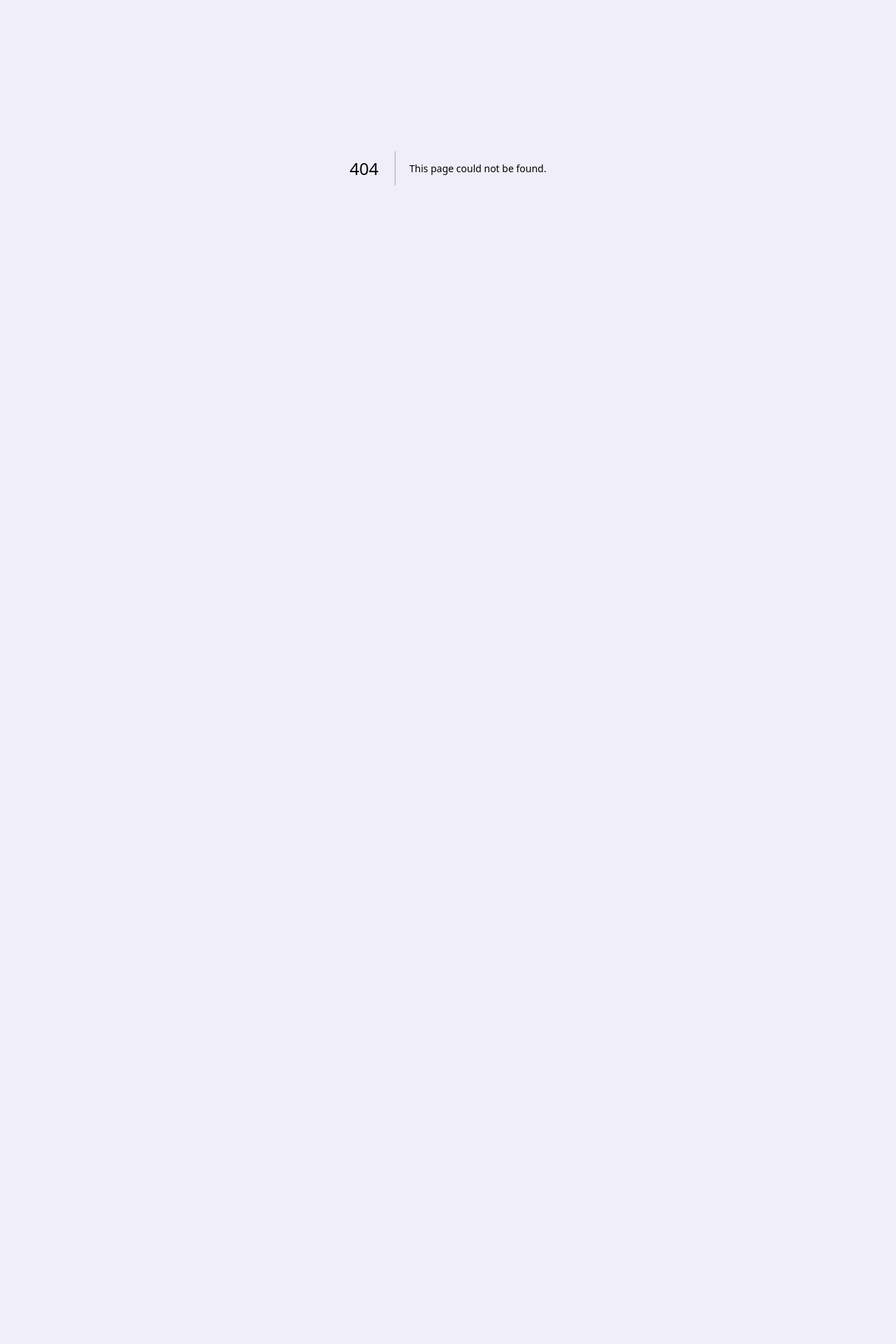
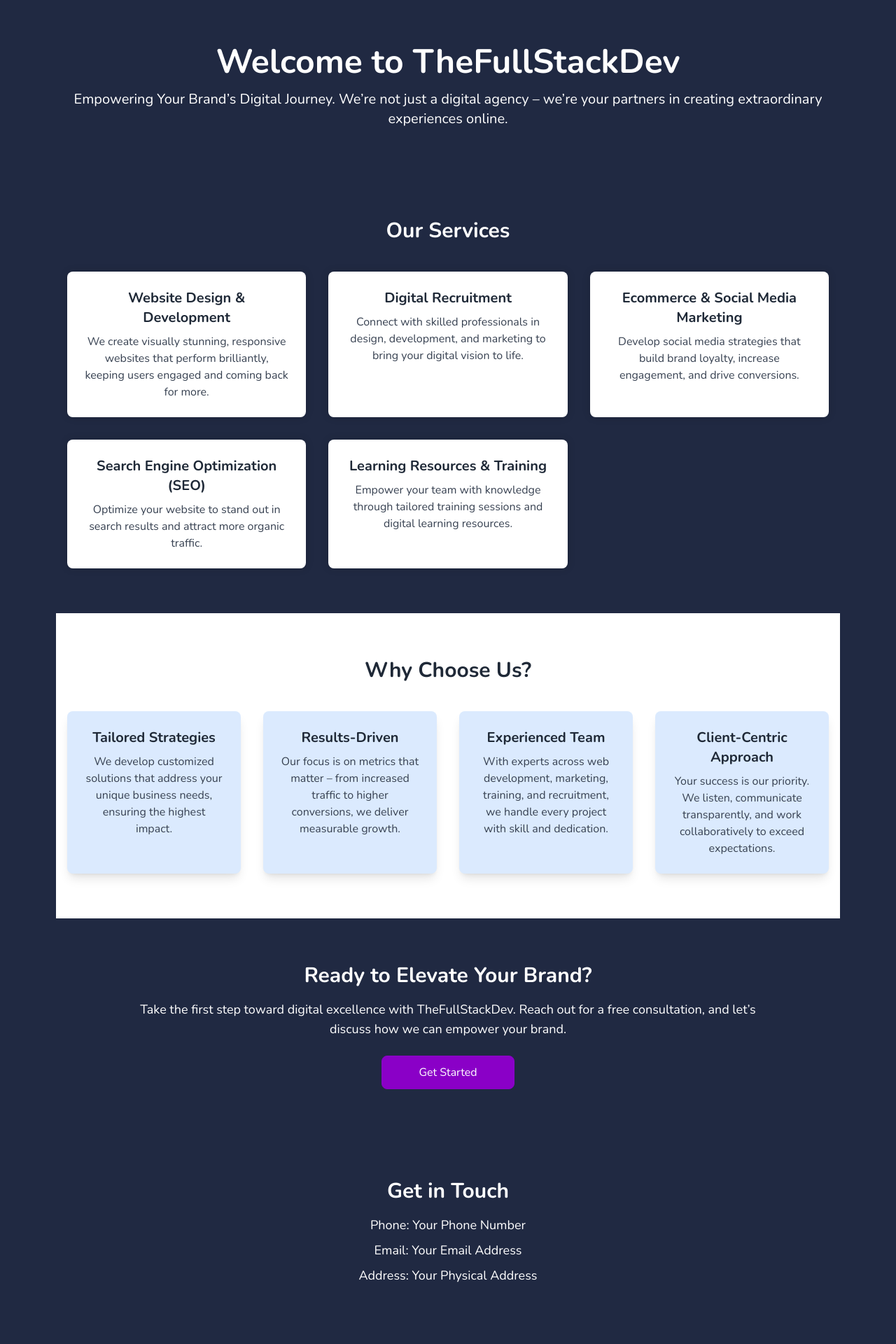
Before and after one commit to dev-ransom/landing-page, a Next.js app: page /about-us in a window 1280 px wide. Before the commit this address had no page. Shown: the part 160-2080 px from the top of the page at 70% size. Before the commit the page ends 800 px from the top, so only its background shows below. Built offline with nearby package versions, Linux system fonts and the light colour scheme.

Commit message:
added about page

```diff
--- a/package.json
+++ b/package.json
@@ -9,6 +9,7 @@
     "lint": "next lint"
   },
   "dependencies": {
+    "framer-motion": "^11.11.11",
     "next": "15.0.1",
     "react": "19.0.0-rc-69d4b800-20241021",
     "react-dom": "19.0.0-rc-69d4b800-20241021",
--- /dev/null
+++ b/src/app/(pages)/about-us/page.tsx
@@ -0,0 +1,163 @@
+"use client";
+import React from "react";
+import { motion } from "framer-motion";
+import { navItems, whyChooseUs } from "@/constants";
+import { aboutItemsProps } from "@/types";
+import Button from "@/components/Button";
+import { useRouter } from "next/navigation";
+
+const Page = () => {
+	const router = useRouter();
+	return (
+		<div className="text-gray-800 bg-[#202942]  lg:pt-[20vh] pt-[15vh] lg:px-20 h-full pb-10 ">
+			{/* Hero Section */}
+			<motion.section
+				className="text-white py-16 px-4"
+				initial={{ opacity: 0, y: -50 }}
+				animate={{ opacity: 1, y: 0 }}
+				transition={{ duration: 0.8, ease: "easeOut" }}
+			>
+				<div className="max-w-6xl mx-auto text-center">
+					<h1 className="text-4xl md:text-5xl font-bold mb-4">
+						Welcome to TheFullStackDev
+					</h1>
+					<p className="text-lg md:text-xl">
+						Empowering Your Brand’s Digital Journey. We’re not just a
+						digital agency – we’re your partners in creating extraordinary
+						experiences online.
+					</p>
+				</div>
+			</motion.section>
+
+			{/* Our Services Section */}
+			<section className="py-16 px-4">
+				<div className="max-w-6xl mx-auto text-center">
+					<motion.h2
+						className="text-3xl font-bold mb-10 text-white"
+						initial={{ opacity: 0 }}
+						whileInView={{ opacity: 1 }}
+						transition={{ duration: 0.6, ease: "easeOut" }}
+					>
+						Our Services
+					</motion.h2>
+					<motion.div
+						className="grid md:grid-cols-2 lg:grid-cols-3 gap-8"
+						initial="hidden"
+						animate="visible"
+						variants={{
+							hidden: {},
+							visible: { transition: { staggerChildren: 0.2 } },
+						}}
+					>
+						{navItems.map((item, index) => (
+							<ServiceCard
+								key={index}
+								title={item.title}
+								description={item.description}
+							/>
+						))}
+					</motion.div>
+				</div>
+			</section>
+
+			{/* Why Choose Us Section */}
+			<section className="bg-white py-16 px-4">
+				<div className="max-w-6xl mx-auto text-center">
+					<motion.h2
+						className="text-3xl font-bold mb-10"
+						initial={{ opacity: 0 }}
+						whileInView={{ opacity: 1 }}
+						transition={{ duration: 0.6, ease: "easeOut" }}
+					>
+						Why Choose Us?
+					</motion.h2>
+					<motion.div
+						className="grid md:grid-cols-2 lg:grid-cols-4 gap-8"
+						initial="hidden"
+						whileInView="visible"
+						variants={{
+							hidden: {},
+							visible: { transition: { staggerChildren: 0.2 } },
+						}}
+					>
+						{whyChooseUs.map((item, index) => (
+							<WhyChooseUsCard
+								key={index}
+								title={item.title}
+								description={item.description}
+							/>
+						))}
+					</motion.div>
+				</div>
+			</section>
+
+			{/* CTA Section */}
+			<motion.section
+				className="bg-[#202942] text-white py-16 px-4"
+				initial={{ opacity: 0, scale: 0.9 }}
+				whileInView={{ opacity: 1, scale: 1 }}
+				transition={{ duration: 0.7, ease: "easeOut" }}
+			>
+				<div className="max-w-4xl mx-auto text-center">
+					<h2 className="text-3xl font-bold mb-4">
+						Ready to Elevate Your Brand?
+					</h2>
+					<p className="text-lg mb-6">
+						Take the first step toward digital excellence with TheFullStackDev.
+						Reach out for a free consultation, and let’s discuss how we can
+						empower your brand.
+					</p>
+					<div className="w-full flex justify-center items-center">
+						<Button
+							label="Get Started"
+							type="button"
+							onClick={() => router.push("/about-us")}
+						/>
+					</div>
+				</div>
+			</motion.section>
+
+			{/* Contact Section */}
+			<motion.section
+				className="py-16 px-4"
+				initial={{ opacity: 0, y: 50 }}
+				whileInView={{ opacity: 1, y: 0 }}
+				transition={{ duration: 0.8, ease: "easeOut" }}
+			>
+				<div className="max-w-6xl mx-auto text-center text-white">
+					<h2 className="text-3xl font-bold mb-4">Get in Touch</h2>
+					<p className="text-lg mb-2">Phone: Your Phone Number</p>
+					<p className="text-lg mb-2">Email: Your Email Address</p>
+					<p className="text-lg">Address: Your Physical Address</p>
+				</div>
+			</motion.section>
+		</div>
+	);
+};
+
+// Card Components with Animation
+const ServiceCard = ({ title, description }: aboutItemsProps) => (
+	<motion.div
+		className="bg-white p-6 shadow-custom rounded-lg"
+		initial={{ opacity: 0, y: 20 }}
+		whileInView={{ opacity: 1, y: 0 }}
+		transition={{ duration: 0.5, ease: "easeOut" }}
+	>
+		<h3 className="text-xl font-bold mb-2">{title}</h3>
+		<p className="text-gray-700">{description}</p>
+	</motion.div>
+);
+
+const WhyChooseUsCard = ({ title, description }: aboutItemsProps) => (
+	<motion.div
+		className="bg-blue-100 p-6 shadow-lg rounded-lg"
+		initial={{ opacity: 0, y: 20 }}
+		whileInView={{ opacity: 1, y: 0 }}
+		transition={{ duration: 0.5, ease: "easeOut" }}
+	>
+		<h3 className="text-xl font-bold mb-2">{title}</h3>
+		<p className="text-gray-700">{description}</p>
+	</motion.div>
+);
+
+export default Page;
--- a/src/app/layout.tsx
+++ b/src/app/layout.tsx
@@ -1,6 +1,8 @@
 import type { Metadata } from "next";
 import "./globals.css";
-
+import Navbar from "@/components/Navbar";
+import Footer from "@/components/Footer";
+import BackToTopButton from "@/components/BackToTop";
 
 export const metadata: Metadata = {
 	title: "Create fullsnackdev landing page",
@@ -15,10 +17,11 @@ export default function RootLayout({
 	return (
 		<html lang="en">
 			<body className="bg-bgColor">
-        <main className="overflow-hidden">
-        {children}
-        </main>
-        </body>
+				<Navbar bgColor="bg-[#202942]" boxShadow="shadow-sm" />
+				<main className="overflow-hidden">{children}</main>
+				<Footer />
+				<BackToTopButton />
+			</body>
 		</html>
 	);
 }
--- a/src/app/page.tsx
+++ b/src/app/page.tsx
@@ -1,23 +1,27 @@
 "use client";
 
 import Affiliate from "@/components/Affiliate";
-import BackToTopButton from "@/components/BackToTop";
+import { motion } from "framer-motion";
 import Button from "@/components/Button";
 import Contact from "@/components/Contact";
-import Footer from "@/components/Footer";
 import HowItWorks from "@/components/HowItWorks";
-import Navbar from "@/components/Navbar";
 import Networking from "@/components/Networking";
+import { useRouter } from "next/navigation";
 import { FaRegEnvelope } from "react-icons/fa";
 import { FiBook } from "react-icons/fi";
 
 export default function Home() {
+	const router = useRouter();
 	return (
 		<main className="bg-[#202942] w-full h-full">
-			<Navbar bgColor='bg-[#202942]' boxShadow="shadow-sm" />
 			<div className="lg:pt-[20vh] pt-[15vh] lg:px-20 h-full pb-10 ">
 				<div className="w-full flex-col flex lg:flex-row px-3">
 					<div className="lg:flex-1 md:pr-10 lg:text-center md:text-left mt-10 w-full">
+						<motion.section
+							initial={{ opacity: 0, y: -50 }}
+							animate={{ opacity: 1, y: 0 }}
+							transition={{ duration: 0.8, ease: "easeOut" }}
+						>
 							<h1 className="capitalize text-[45px] text-white">
 								our creativity is your
 								<span className="text-baseColor"> success</span>
@@ -26,14 +30,17 @@ export default function Home() {
 								Launch your campaign and benefit from our expertise on designing
 								and managing conversion centered bootstrap v5 html page.
 							</p>
+						</motion.section>
+
 						<div className="flex lg:flex-row flex-col gap-4 pt-8">
 							<Button
 								label="Get Started"
 								type="button"
 								icon={<FaRegEnvelope />}
+								onClick={() => router.push("/about-us")}
 							/>
 							<Button
-								label="Documentation"
+								label="Login"
 								type="button"
 								bgColor="bg-bgColor hover:bg-baseColor transition-all duration-300"
 								classes="text-baseColor hover:text-white"
@@ -55,8 +62,6 @@ export default function Home() {
 			<HowItWorks />
 			<Networking />
 			<Contact />
-			<Footer />
-			<BackToTopButton />
 		</main>
 	);
 }
--- a/src/components/BackToTop.tsx
+++ b/src/components/BackToTop.tsx
@@ -1,3 +1,4 @@
+"use client"
 import { useState, useEffect } from 'react';
 import { FaArrowUp } from 'react-icons/fa';
 
--- a/src/components/Button.tsx
+++ b/src/components/Button.tsx
@@ -1,16 +1,4 @@
-import { ReactNode } from "react";
-
-interface ButtonProps {
-	label: string;
-	width?: string;
-	icon?: ReactNode;
-	bgColor?: string;
-	rightIcon?: ReactNode;
-	type?: "button" | "submit";
-	classes?: string;
-	height?: string;
-	borderB?: string;
-}
+import { ButtonProps } from "@/types";
 
 const Button = ({
 	label,
@@ -22,10 +10,12 @@ const Button = ({
 	classes = "text-white",
 	height = "h-[48px]",
 	borderB = "border border-baseColor",
+	onClick,
 }: ButtonProps) => {
 	return (
 		<button
 			type={type}
+			onClick={onClick}
 			className={`${width} ${bgColor} ${height} cursor-pointer rounded-lg  ${classes} flex items-center justify-center gap-2 ${borderB}`}
 		>
 			{icon && <span className="flex items-center">{icon}</span>}
--- a/src/components/Navbar.tsx
+++ b/src/components/Navbar.tsx
@@ -1,3 +1,4 @@
+"use client"
 import { NAV_LINKS } from "@/constants";
 import Image from "next/image";
 import Link from "next/link";
@@ -14,7 +15,6 @@ const Navbar = ({
 }) => {
 	const [isOpen, setIsOpen] = useState(false);
 
-	// Toggle function for the mobile menu
 	const toggleMenu = () => {
 		setIsOpen(!isOpen);
 	};
--- a/src/constants/index.ts
+++ b/src/constants/index.ts
@@ -1,5 +1,5 @@
 export const NAV_LINKS = [
-	{ href: "/about", key: "who we are ", label: "who we are" },
+	{ href: "/about-us", key: "who we are ", label: "who we are" },
 	{ href: "/contact-us", key: "contactUS", label: "contact us" },
 
 ];
@@ -70,20 +70,56 @@ export const HowItWorksData = [
 ];
 
 export const companyInfo = [
-	{ id: 1, label: "About Us", href: "" },
-	{ id: 2, label: "Services", href: "" },
-	{ id: 3, label: "Team", href: "" },
-	{ id: 4, label: "Pricing", href: "" },
-	{ id: 5, label: "Project", href: "" },
+	{ id: 1, label: "About Us", href: "/about-us" },
 	{ id: 6, label: "Careers", href: "" },
 	{ id: 7, label: "Blog", href: "" },
-	{ id: 8, label: "Login", href: "" },
 ];
 
 export const useFulLink = [
 	{ id: 1, label: "Term of Services", href: "" },
 	{ id: 2, label: "Privacy Policy", href: "" },
-	{ id: 3, label: "Documentation", href: "" },
-	{ id: 4, label: "Changelog", href: "" },
-	{ id: 5, label: "Components", href: "" },
 ];
+
+
+export const whyChooseUs = [
+	{
+	  title: "Tailored Strategies",
+	  description: "We develop customized solutions that address your unique business needs, ensuring the highest impact.",
+	},
+	{
+	  title: "Results-Driven",
+	  description: "Our focus is on metrics that matter – from increased traffic to higher conversions, we deliver measurable growth.",
+	},
+	{
+	  title: "Experienced Team",
+	  description: "With experts across web development, marketing, training, and recruitment, we handle every project with skill and dedication.",
+	},
+	{
+	  title: "Client-Centric Approach",
+	  description: "Your success is our priority. We listen, communicate transparently, and work collaboratively to exceed expectations.",
+	},
+  ];
+
+
+ export const navItems = [
+	{
+	  title: "Website Design & Development",
+	  description: "We create visually stunning, responsive websites that perform brilliantly, keeping users engaged and coming back for more.",
+	},
+	{
+	  title: "Digital Recruitment",
+	  description: "Connect with skilled professionals in design, development, and marketing to bring your digital vision to life.",
+	},
+	{
+	  title: "Ecommerce & Social Media Marketing",
+	  description: "Develop social media strategies that build brand loyalty, increase engagement, and drive conversions.",
+	},
+	{
+	  title: "Search Engine Optimization (SEO)",
+	  description: "Optimize your website to stand out in search results and attract more organic traffic.",
+	},
+	{
+	  title: "Learning Resources & Training",
+	  description: "Empower your team with knowledge through tailored training sessions and digital learning resources.",
+	},
+  ];
--- /dev/null
+++ b/src/types/index.ts
@@ -0,0 +1,19 @@
+import { ReactNode } from "react";
+
+export interface ButtonProps {
+	label: string;
+	width?: string;
+	icon?: ReactNode;
+	bgColor?: string;
+	rightIcon?: ReactNode;
+	type?: "button" | "submit";
+	classes?: string;
+	height?: string;
+	borderB?: string;
+	onClick?: () => void;
+}
+
+export interface aboutItemsProps {
+	title: string;
+	description: string;
+}
--- a/tailwind.config.ts
+++ b/tailwind.config.ts
@@ -8,6 +8,10 @@ const config: Config = {
 	],
 	theme: {
 		extend: {
+			boxShadow: {
+				custom: '0px 0px 12px 0px #00000026',
+				'custom-dark': '0px 0px 12px 0px #3C3D37'
+			  },
 			colors: {
 				bgColor: "#F0EFF9",
 				baseColor: "#8a00c7",
```
Also changed, not shown: src/app/contact-us/page.tsx (added, +9 -0 lines), src/components/Footer.tsx (+4 -4 lines), public/images/youversion-hero.png (added), 1 other file (tests, documents, lock files or other folders). Lines whose indentation alone changed are shown as unchanged.
